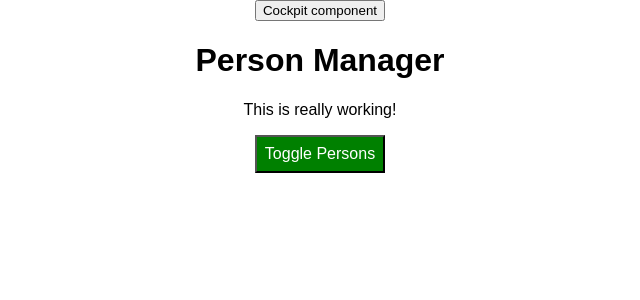
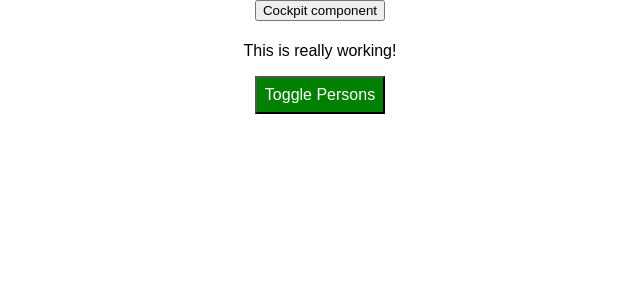
Before and after one commit to mazen87/React-complete-guide, a React app: page / in a window 1280 px wide. Shown: the top 300 px of the page, without its empty margins (320-960 px from the left). Built offline with nearby package versions, Linux system fonts and the light colour scheme.

Commit message:
second way to create hoc with normal javaScript function

```diff
--- a/src/containers/App.js
+++ b/src/containers/App.js
@@ -7,8 +7,8 @@ import Cockpit from '../components/Cockpit/Cockpit';
 //import Radium , {StyleRoot} from 'radium';
 //import styled from 'styled-components';
 //import ErrorBoundary from './ErrorBoundary/ErrorBoundary';
-import WithClass from '../hoc/WithClass';
-
+import withClass from '../hoc/WithClass';
+import Aux from '../hoc/Auxiliaire';
 /*
 const ButtonComponent = styled.button`
         background-color : ${(props) => props.altHover ? 'red' : 'green' };
@@ -167,13 +167,17 @@ class App extends Component {
     return (
      // <StyleRoot>
      // <div className={classesCssModules.App}>
-     <WithClass classes={classesCssModules.App}>
-        <button onClick={()=>{this.setState({showCockpit:false})}} >Cockpit component </button>
-        {this.state.showCockpit ?
-      <Cockpit personsLength={this.state.persons.length} clicked={this.togglePersons } showPersons={this.state.showPersons} appTitle={this.props.appTitle} />
-         : null}
-          {persons}
-     </WithClass>
+     //<WithClass classes={classesCssModules.App}>
+     <Aux>
+            <button onClick={()=>{this.setState({showCockpit:false})}} >Cockpit component </button>
+            {this.state.showCockpit ?
+          <Cockpit personsLength={this.state.persons.length}
+          clicked={this.togglePersons } showPersons={this.state.showPersons}
+          appTitle={this.props.appTitle} />
+            : null }
+              {persons}
+      </Aux>
+     //</WithClass>
       //</div>
       //</StyleRoot>
     );
@@ -182,4 +186,4 @@ class App extends Component {
 
 }
 
-export default App;
+export default withClass(App , classesCssModules.App) ;
--- a/src/hoc/WithClass.js
+++ b/src/hoc/WithClass.js
@@ -1,6 +1,19 @@
 import React from 'react';
+/*
+// first way to create hoc
 const WithClass = props => (
   <div className={props.classes}> {props.children} </div>
 );
 
 export default WithClass;
+*/
+
+// second way to create high order component
+const withClass = (WrappedComponent, className) =>{
+    return (props) => (
+        <div className={className}>
+        <WrappedComponent  />
+        </div>
+    );
+};
+export default withClass;
```
